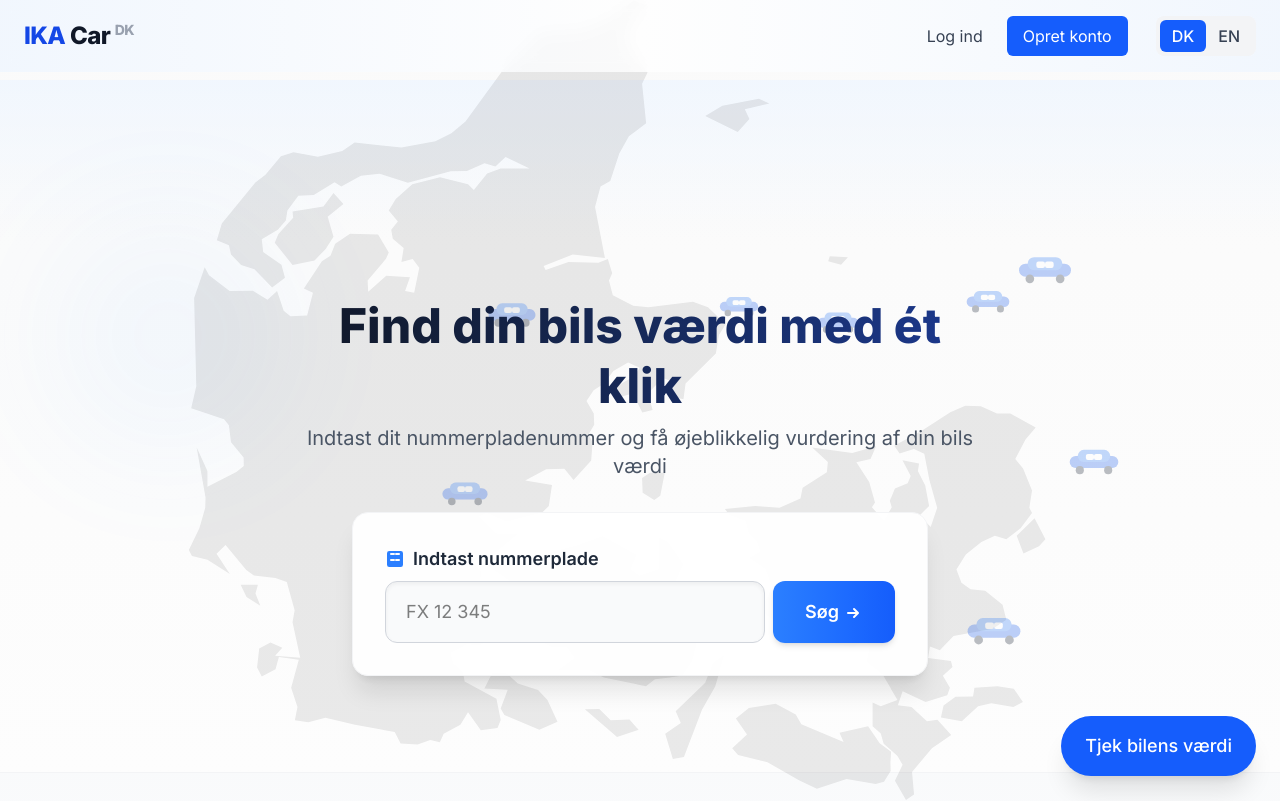
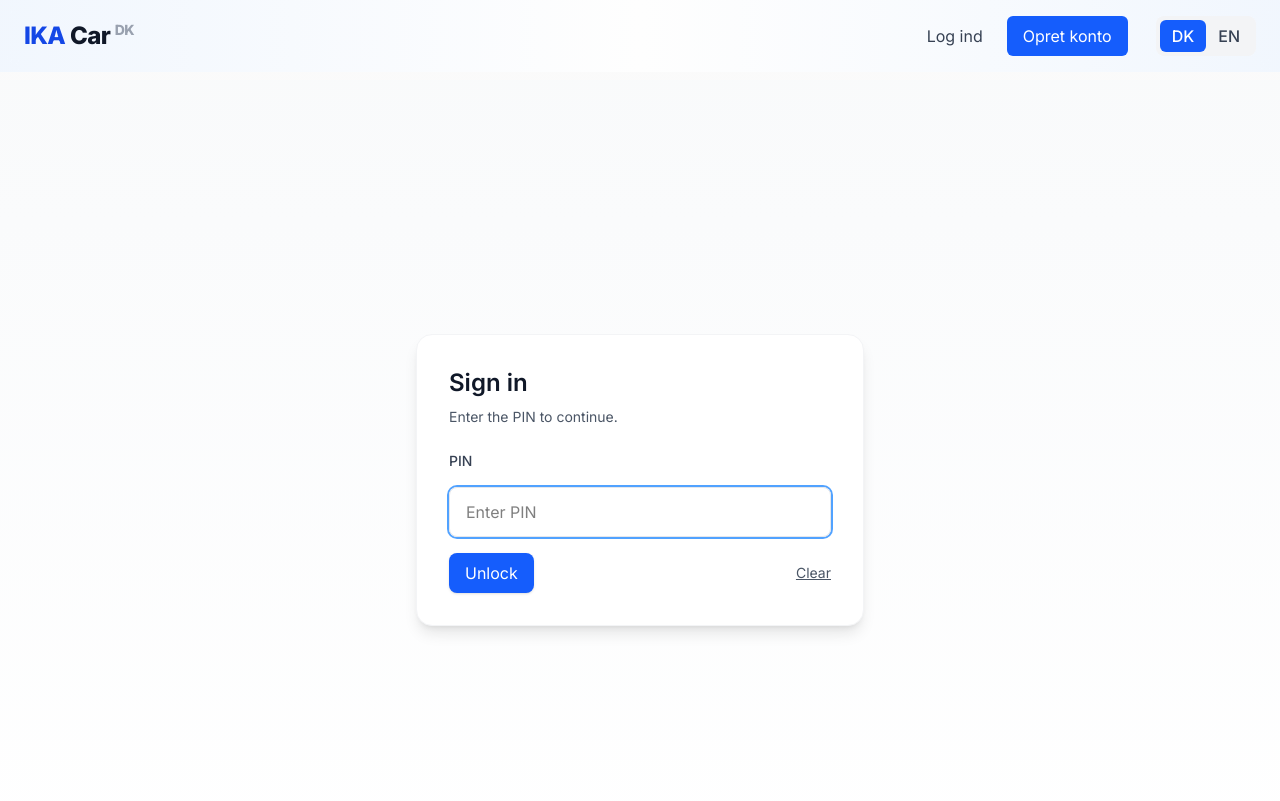
Before and after one commit to IKA-placeholder/Website-IKA-Car-DK, a Next.js app: page / in a window 1280 px wide. Shown: the top 801 px of the page. Built offline with nearby package versions, Linux system fonts and the light colour scheme.

Commit message:
added pin

```diff
--- a/app/page.tsx
+++ b/app/page.tsx
@@ -2,7 +2,7 @@
 'use client';
 import LicensePlateSearch from './components/LicensePlateSearch';
 import FloatingCTA from './components/FloatingCTA';
-import { useContext, useEffect, useRef } from 'react';
+import { useContext, useEffect, useRef, useState } from 'react';
 import { LanguageContext } from './components/LanguageProvider';
 import { gsap } from 'gsap';
 import { ScrollTrigger } from 'gsap/ScrollTrigger';
@@ -61,41 +61,137 @@ export default function Home() {
   const heroRef = useRef(null);
   const stepsRef = useRef(null);
 
+  // ---------- LOGIN / PIN STATE ----------
+  // NOTE: For demo purposes the valid PIN is hard-coded per user's request.
+  // Do NOT hard-code secrets in production code.
+  const VALID_PIN = 'Ika12345678!';
+  const [pin, setPin] = useState('');
+  const [error, setError] = useState('');
+  const [authenticated, setAuthenticated] = useState(false);
+
+  useEffect(() => {
+    // restore session-based auth if available
+    try {
+      const stored = sessionStorage.getItem('app_authenticated');
+      if (stored === 'true') setAuthenticated(true);
+    } catch (e) {
+      // ignore sessionStorage errors
+    }
+  }, []);
+
+  const handleSubmit = (e?: React.FormEvent) => {
+    if (e) e.preventDefault();
+    if (pin === VALID_PIN) {
+      try {
+        sessionStorage.setItem('app_authenticated', 'true');
+      } catch (err) {}
+      setAuthenticated(true);
+      setError('');
+    } else {
+      setError('Incorrect PIN — please try again.');
+      setPin('');
+    }
+  };
+
   useEffect(() => {
     // Hero animation
-    if (heroRef.current) {
+    if (heroRef.current && authenticated) {
       const tl = gsap.timeline({ defaults: { ease: 'power2.out' } });
 
       tl.from('.hero-title', {
         y: 30,
         opacity: 0,
         duration: 0.8,
-        delay: 0.05
+        delay: 0.05,
       })
-      .from('.hero-description', {
+        .from(
+          '.hero-description',
+          {
             y: 20,
             opacity: 0,
-        duration: 0.6
-      }, '-=0.5')
-      .from('.license-search', {
+            duration: 0.6,
+          },
+          '-=0.5'
+        )
+        .from(
+          '.license-search',
+          {
             y: 20,
             opacity: 0,
-        duration: 0.8
-      }, '-=0.4')
-      .from('.how-heading', {
+            duration: 0.8,
+          },
+          '-=0.4'
+        )
+        .from(
+          '.how-heading',
+          {
             y: 30,
             opacity: 0,
             duration: 0.8,
-      }, '-=0.3')
-      .from('.step-item', {
+          },
+          '-=0.3'
+        )
+        .from(
+          '.step-item',
+          {
             y: 40,
             opacity: 0,
             duration: 0.6,
             stagger: 0.13,
-      }, '-=0.2');
+          },
+          '-=0.2'
+        );
     }
-  }, []);
+  }, [authenticated]);
 
+  // If not authenticated, render a full-screen login overlay
+  if (!authenticated) {
+    return (
+      <div className="min-h-screen flex items-center justify-center bg-gradient-to-b from-gray-50 to-white p-6">
+        <div className="w-full max-w-md bg-white border border-gray-100 rounded-2xl shadow-lg p-8">
+          <h2 className="text-2xl font-semibold text-gray-900 mb-2">Sign in</h2>
+          <p className="text-sm text-gray-600 mb-6">Enter the PIN to continue.</p>
+
+          <form onSubmit={handleSubmit} className="space-y-4">
+            <label className="block text-sm font-medium text-gray-700">PIN</label>
+            <input
+              autoFocus
+              value={pin}
+              onChange={(e) => setPin(e.target.value)}
+              type="password"
+              name="pin"
+              inputMode="text"
+              className="w-full px-4 py-3 border border-gray-200 rounded-lg focus:outline-none focus:ring-2 focus:ring-blue-400"
+              placeholder="Enter PIN"
+            />
+
+            {error && <div className="text-sm text-red-600">{error}</div>}
+
+            <div className="flex items-center justify-between">
+              <button
+                type="submit"
+                className="px-4 py-2 bg-blue-600 text-white rounded-lg shadow-sm hover:bg-blue-700 transition"
+              >
+                Unlock
+              </button>
+              <button
+                type="button"
+                onClick={() => {
+                  setPin('');
+                  setError('');
+                }}
+                className="text-sm text-gray-600 underline"
+              >
+                Clear
+              </button>
+            </div>
+          </form>
+        </div>
+      </div>
+    );
+  }
+
+  // ---------- MAIN APP UI (rendered after successful PIN) ----------
   return (
     <main className="min-h-screen pb-24 pt-20 relative overflow-x-hidden">
       {/* Decorative elements */}
```
Lines whose indentation alone changed are shown as unchanged.
